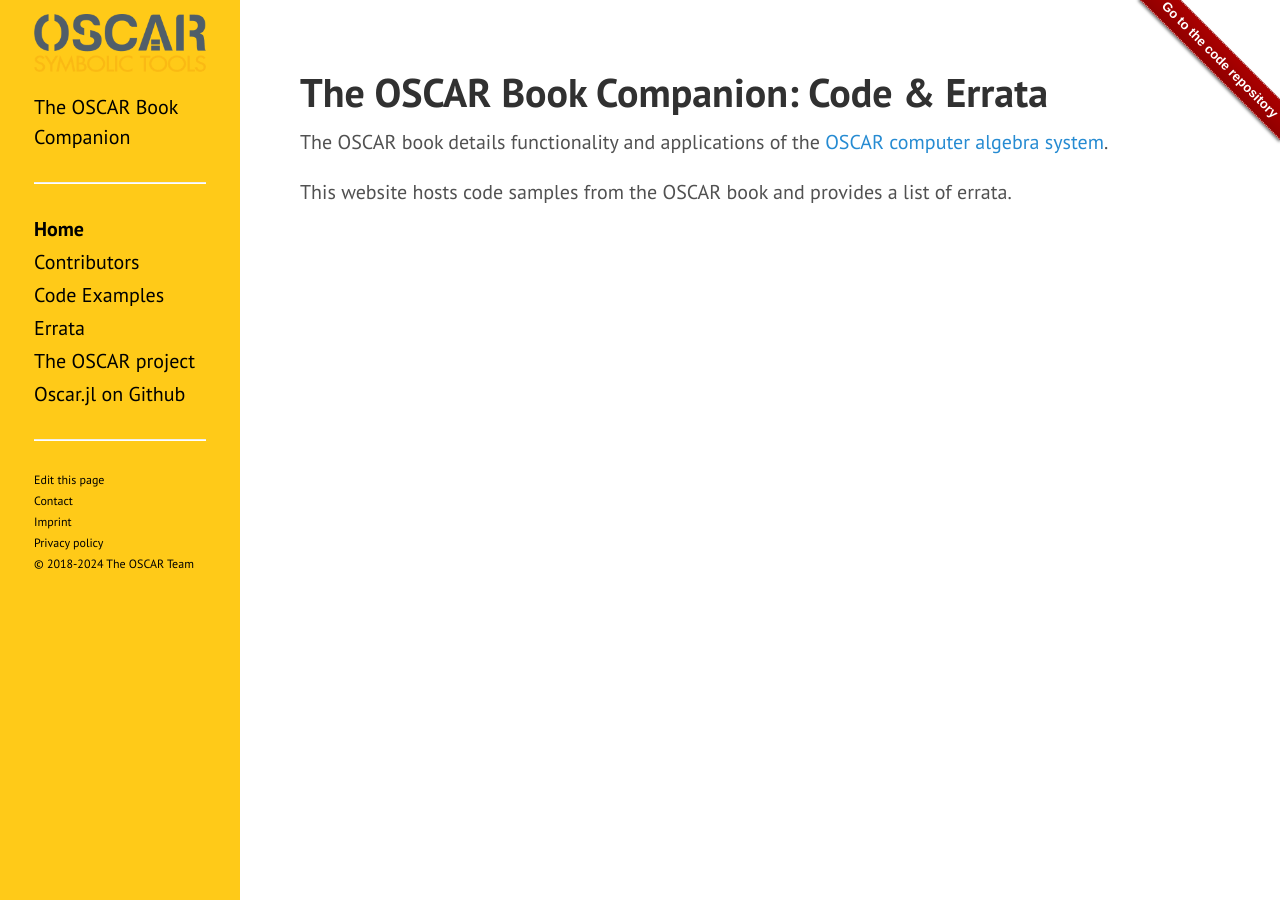
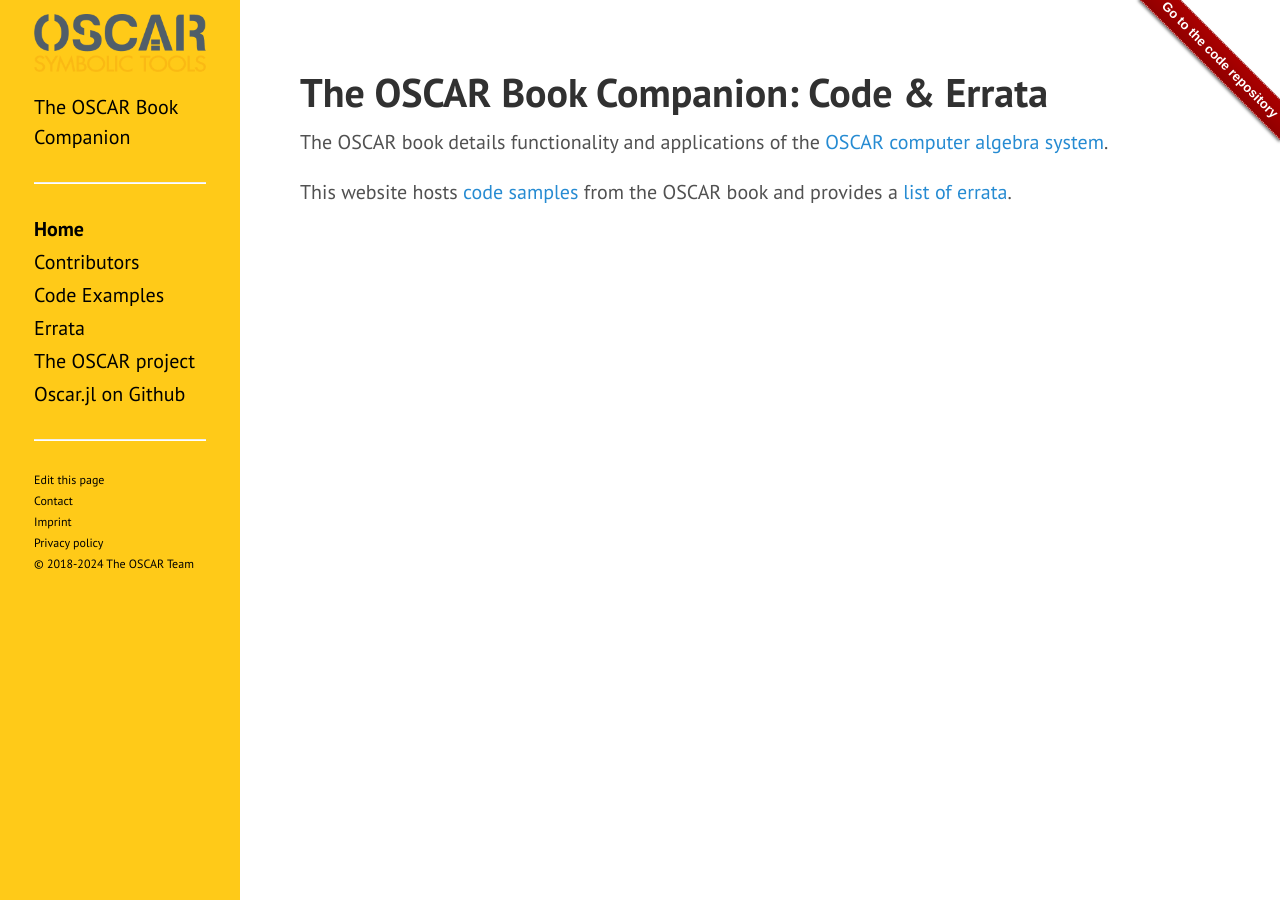
Before and after one commit to oscar-system/book.oscar-system.org, a Jekyll site: the page built from index.md, in a window 1280 px wide. Built offline with Jekyll 4.4.1, drawn with Linux system fonts in a browser that asks for light colours; some of the changed lines change nothing that is shown.

Commit message:
Add links to home page

```diff
--- a/index.md
+++ b/index.md
@@ -12,4 +12,4 @@
 
 The OSCAR book details functionality and applications of the [OSCAR computer algebra system](https://www.oscar-system.org/).
 
-This website hosts code samples from the OSCAR book and provides a list of errata.
+This website hosts [code samples](https://book.oscar-system.org/examples/code-examples/) from the OSCAR book and provides a [list of errata](https://book.oscar-system.org/errata/).
```
